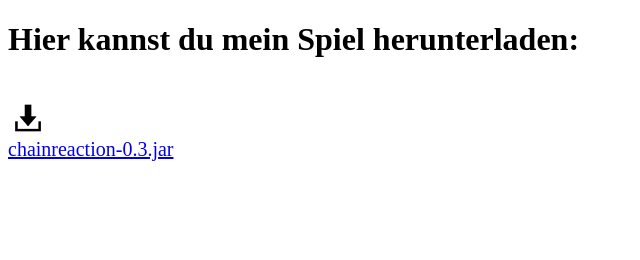
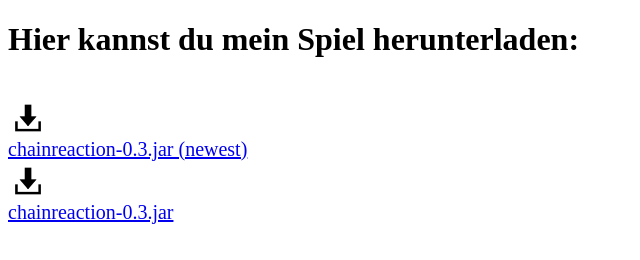
Before and after one commit to sigristjan/chain-reaction, a plain HTML site: page index.html in a window 1280 px wide. Shown: the whole page, without its empty margins (0-640 px from the left). Drawn offline with Linux system fonts and the light colour scheme.

Commit message:
added newest jar

```diff
--- a/index.html
+++ b/index.html
@@ -14,6 +14,9 @@
 <h1>Hier kannst du mein Spiel herunterladen:</h1>
 <br>
 <div>
+    <a href="chainreaction-0.3.jar"><img src="download.png" alt="download img" style="width: 40px">chainreaction-0.3.jar (newest)</a>
+</div>
+<div>
     <a href="chainreaction-0.3.jar"><img src="download.png" alt="download img" style="width: 40px">chainreaction-0.3.jar</a>
 </div>
 </body>
```
Also changed, not shown: 1 other file.
